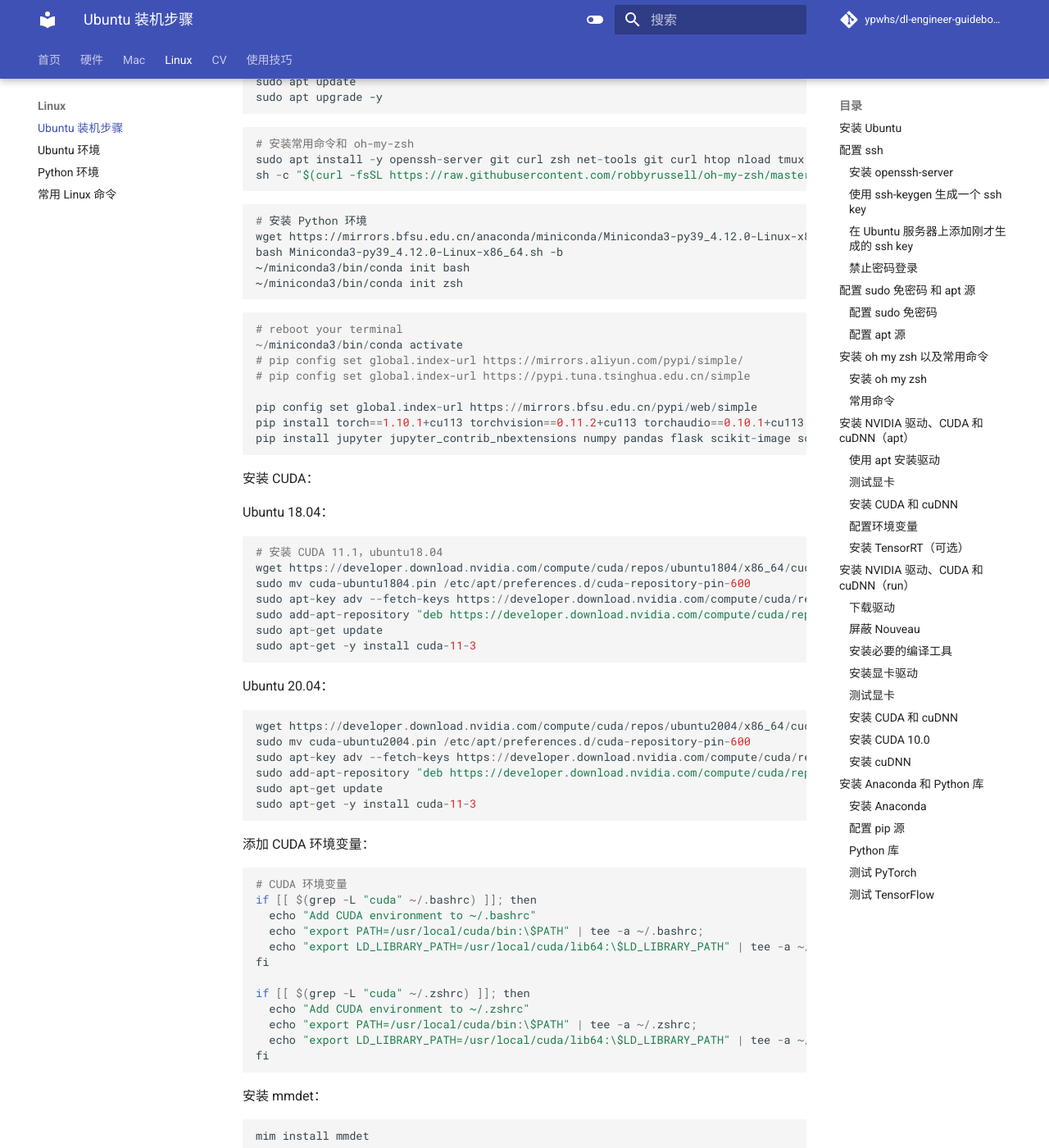
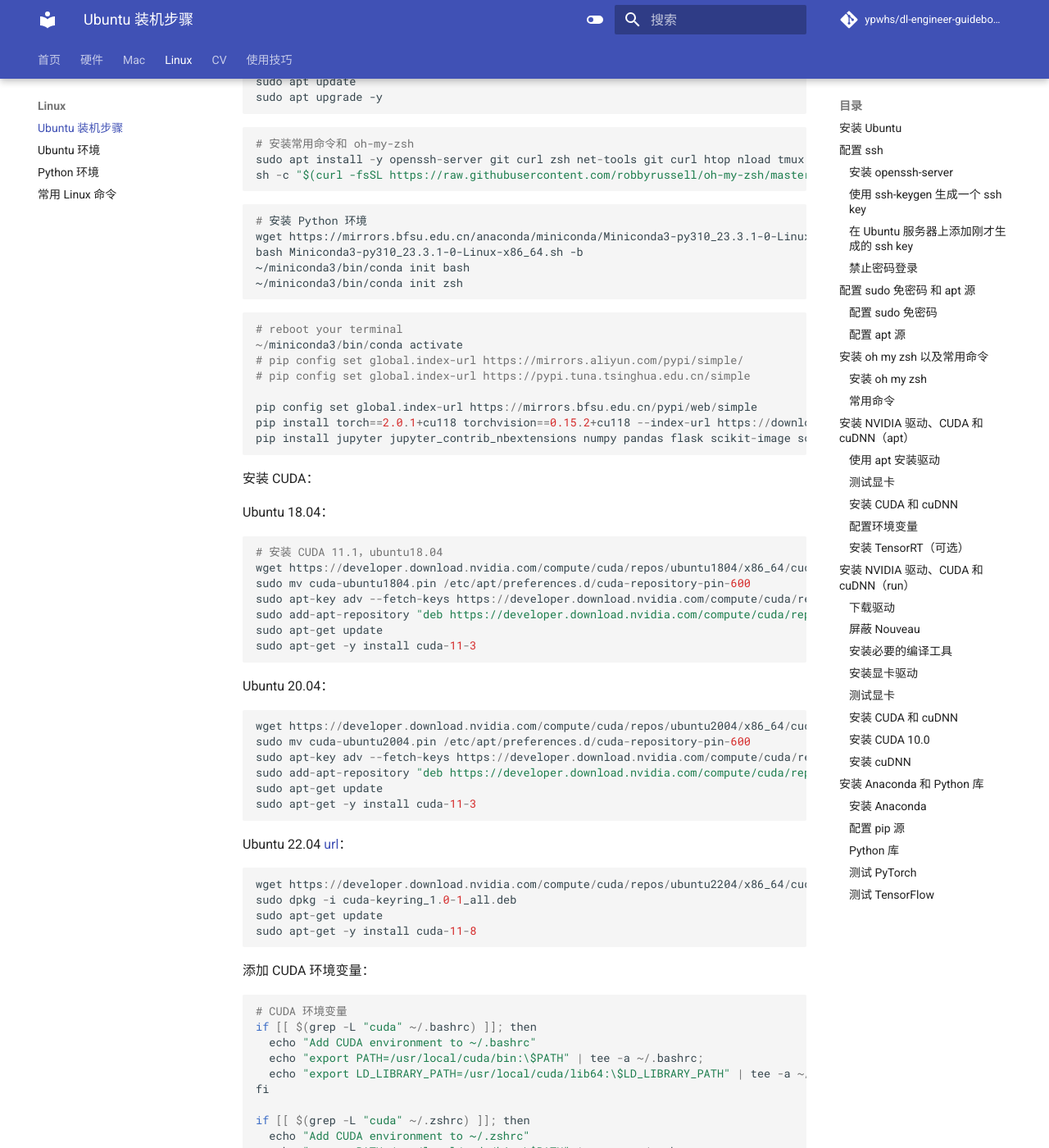
Before and after one commit to ypwhs/dl-engineer-guidebook, an MkDocs documentation site: the page built from docs/ubuntu-install-guide.md, in a window 1280 px wide and 1400 px high, scrolled down 550 px. Shown: the whole window at 82% size. Built offline with MkDocs 1.6.1 and Material for MkDocs 9.7.7, drawn with Linux system fonts in a browser that asks for light colours; comment, search, counter and statistics services are not loaded.

Commit message:
Update ubuntu-install-guide.md

````diff
--- a/docs/ubuntu-install-guide.md
+++ b/docs/ubuntu-install-guide.md
@@ -31,8 +31,8 @@
 
 ```
 # 安装 Python 环境
-wget https://mirrors.bfsu.edu.cn/anaconda/miniconda/Miniconda3-py39_4.12.0-Linux-x86_64.sh
-bash Miniconda3-py39_4.12.0-Linux-x86_64.sh -b
+wget https://mirrors.bfsu.edu.cn/anaconda/miniconda/Miniconda3-py310_23.3.1-0-Linux-x86_64.sh
+bash Miniconda3-py310_23.3.1-0-Linux-x86_64.sh -b
 ~/miniconda3/bin/conda init bash
 ~/miniconda3/bin/conda init zsh
 ```
@@ -44,8 +44,8 @@
 # pip config set global.index-url https://pypi.tuna.tsinghua.edu.cn/simple
 
 pip config set global.index-url https://mirrors.bfsu.edu.cn/pypi/web/simple
-pip install torch==1.10.1+cu113 torchvision==0.11.2+cu113 torchaudio==0.10.1+cu113 -f https://download.pytorch.org/whl/cu113/torch_stable.html
-pip install jupyter jupyter_contrib_nbextensions numpy pandas flask scikit-image scikit-learn matplotlib opencv-python pillow tqdm tensorboardx xlrd openpyxl openmim
+pip install torch==2.0.1+cu118 torchvision==0.15.2+cu118 --index-url https://download.pytorch.org/whl/cu118
+pip install jupyter jupyter_contrib_nbextensions numpy pandas flask scikit-image scikit-learn matplotlib opencv-python pillow tqdm tensorboardx xlrd openpyxl openmim ninja
 ```
 
 安装 CUDA：
@@ -71,6 +71,15 @@
 sudo add-apt-repository "deb https://developer.download.nvidia.com/compute/cuda/repos/ubuntu2004/x86_64/ /"
 sudo apt-get update
 sudo apt-get -y install cuda-11-3
+```
+
+Ubuntu 22.04 [url](https://developer.nvidia.com/cuda-11-8-0-download-archive?target_os=Linux&target_arch=x86_64&Distribution=Ubuntu&target_version=22.04&target_type=deb_network)：
+
+```
+wget https://developer.download.nvidia.com/compute/cuda/repos/ubuntu2204/x86_64/cuda-keyring_1.0-1_all.deb
+sudo dpkg -i cuda-keyring_1.0-1_all.deb
+sudo apt-get update
+sudo apt-get -y install cuda-11-8
 ```
 
 添加 CUDA 环境变量：
````
